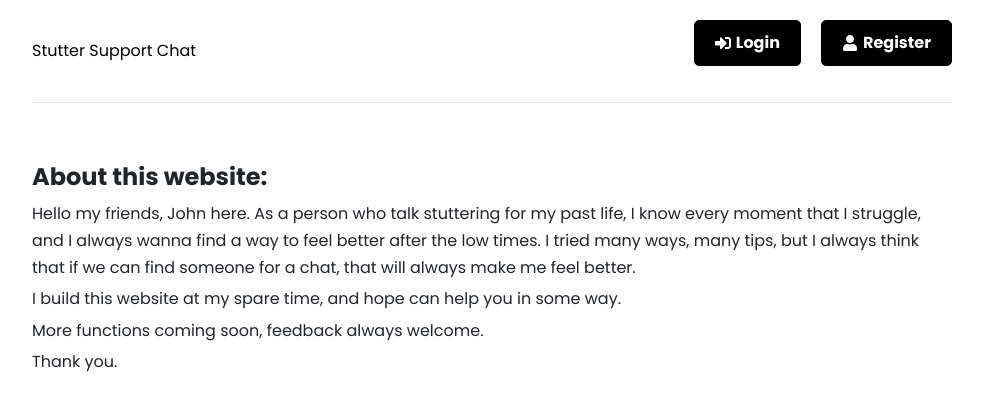
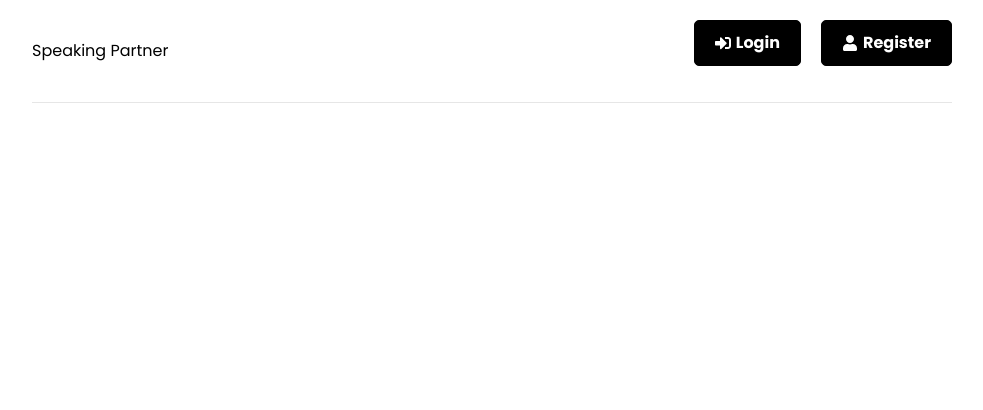
Before and after one commit to johncfbt/speakingpartner, a React (Create React App) app in the folder frontend/: page /about in a window 1280 px wide. Shown: the top 410 px of the page, without its empty margins (148-1131 px from the left). Built offline with nearby package versions, Linux system fonts and the light colour scheme.

Commit message:
update homepage

```diff
--- a/frontend/public/index.html
+++ b/frontend/public/index.html
@@ -34,7 +34,7 @@
       work correctly both with client-side routing and a non-root public URL.
       Learn how to configure a non-root public URL by running `npm run build`.
     -->
-    <title>Stutter Support Chat - Connecting people who stutter to find a speaking partner in real time for free.</title>
+    <title>Speaking partner - Find a speaking partner in real time for free.</title>
   </head>
   <body>
     <noscript>You need to enable JavaScript to run this app.</noscript>
--- a/frontend/src/App.js
+++ b/frontend/src/App.js
@@ -22,7 +22,6 @@ function App() {
           <Header />
           <Routes>
             <Route path='/' element={<Dashboard/>}/>
-            <Route path='/about' element={<About/>}/>
             <Route path='/how' element={<How/>}/>
             <Route path='/login' element={<Login/>}/>
             <Route path='/register' element={<Register/>}/>
--- a/frontend/src/components/Header.jsx
+++ b/frontend/src/components/Header.jsx
@@ -20,7 +20,7 @@ function Header() {
     <header className='header'>
       <div className='logo'>
         <Link to='/'>
-          Stutter Support Chat
+          Speaking Partner
         </Link></div>
       <ul>
         {user ? (<>
--- a/frontend/src/pages/About.jsx
+++ /dev/null
@@ -1,15 +0,0 @@
-
-function About() {
-
-  return (
-    <>
-      <p className="text-left h4"><strong>About this website:</strong></p>
-      <p className="text-left mb-1">Hello my friends, John here. As a person who talk stuttering for my past life, I know every moment that I struggle, and I always wanna find a way to feel better after the low times. I tried many ways, many tips, but I always think that if we can find someone for a chat, that will always make me feel better.</p>
-      <p className="text-left mb-1">I build this website at my spare time, and hope can help you in some way.</p>
-      <p className="text-left mb-1">More functions coming soon, feedback always welcome.</p>
-      <p className="text-left mb-1">Thank you.</p>
-    </>
-  )
-}
-
-export default About
--- a/frontend/src/pages/Dashboard.jsx
+++ b/frontend/src/pages/Dashboard.jsx
@@ -39,7 +39,6 @@ function Dashboard() {
 
   return (
     <>
-      <Link to={`/about`}><p className="text-left text-primary">About this website</p></Link>
       <Link to={`/how`}><p className="text-left text-primary">How to use this website</p></Link>
       <section className="heading">
         {/* <h1>Welcome {user && user.name} <i className="bi bi-emoji-smile"></i></h1> */}
```
Also changed, not shown: 1 other file (tests, documents, lock files or other folders).
